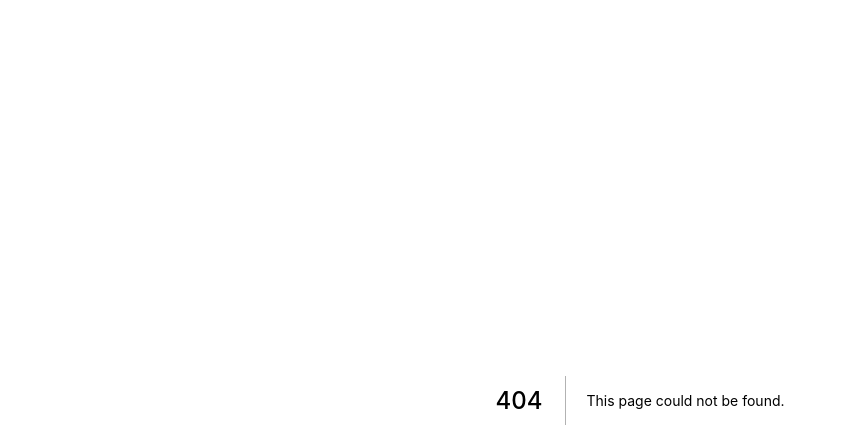
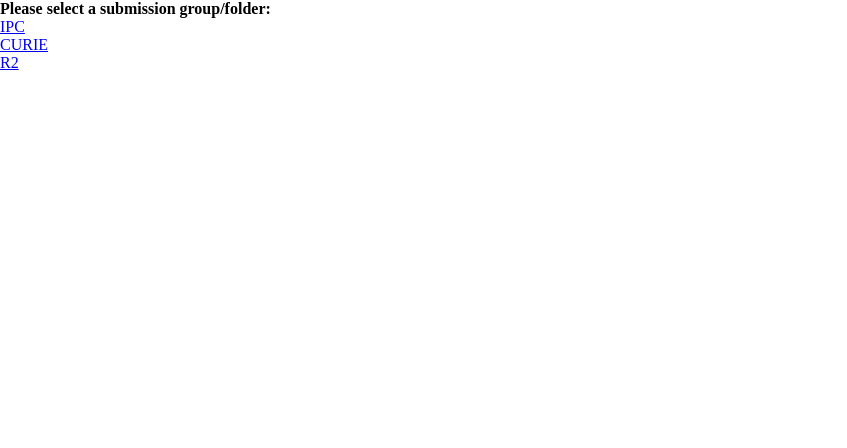
Before and after one commit to inab/DAC-Management-Portal, a Next.js app: page /panel/create in a window 1280 px wide. Before the commit this address had no page. Shown: the top 448 px of the page, without its empty margins (0-847 px from the left). Built offline with nearby package versions, Linux system fonts and the light colour scheme.

Commit message:
Panel page: Adding children pages templates

```diff
--- /dev/null
+++ b/pages/panel/create/index.js
@@ -0,0 +1,33 @@
+import React from 'react';
+import Link from 'next/link';
+
+export default function create(data) {
+    return (
+      <div>
+        <h4>
+           Please select a submission group/folder:
+        </h4>
+        <ul>
+            {data.groups.map((el,index) =>
+                (
+                    <li key={index}>
+                        <Link key={index} href="/panel/create/[id]" as={`/panel/create/${el}`}>
+                            <a> {el} </a>
+                        </Link>
+                    </li>
+                )
+            )}
+        </ul>
+      </div>
+    )
+}
+
+export async function getServerSideProps() {
+    let groups = ["IPC", "CURIE", "R2"]
+
+    return {
+      props: {
+        groups
+      },
+    }
+  }
```
Also changed, not shown: pages/panel/resources.js (added, +11 -0 lines), pages/panel/review.js (added, +11 -0 lines), pages/panel/roles.js (added, +11 -0 lines).
